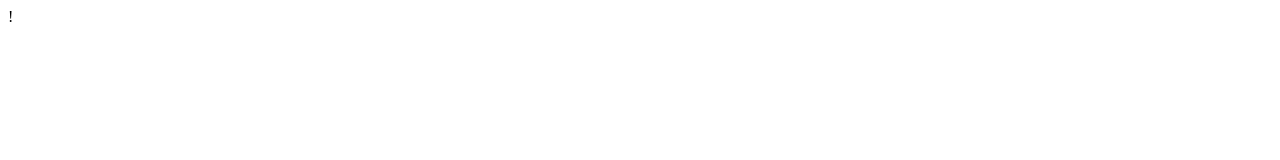
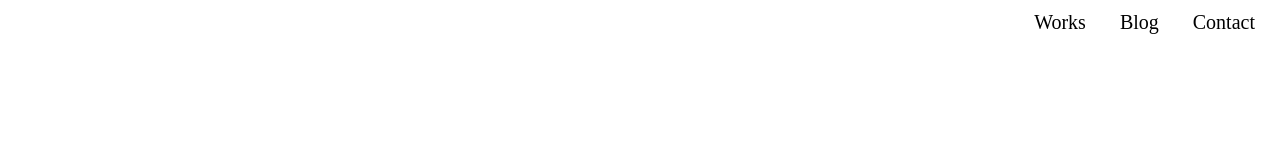
Before and after one commit to ErikBagaev1/Web, a plain HTML site: page index.html in a window 1280 px wide. Drawn offline with Linux system fonts and the light colour scheme.

Commit message:
Second commit

```diff
--- a/index.html
+++ b/index.html
@@ -1 +1,20 @@
-!
+<!DOCTYPE html>
+<html lang="en">
+<head>
+	<meta charset="UTF-8">
+	<meta name="viewport" content="width=device-width, initial-scale=1.0">
+	<link rel="stylesheet" href="style.css">
+	<title>Document</title>
+</head>
+<body>
+
+	<header>
+		<div class="header_div">
+			<a href="#">Works</a>
+			<a href="#">Blog</a>
+			<a href="#">Contact</a>
+		</div>
+	</header>
+
+</body>
+</html>
--- /dev/null
+++ b/style.css
@@ -0,0 +1,15 @@
+ .header_div a{
+font-family: 'Heebo';
+font-style: normal;
+font-weight: 500;
+font-size: 20px;
+line-height: 29px;
+text-align: right;
+text-decoration: none;
+margin:  0 17px;
+color: black;
+}
+.header_div{
+	display: flex;
+	justify-content: flex-end;
+}
```
